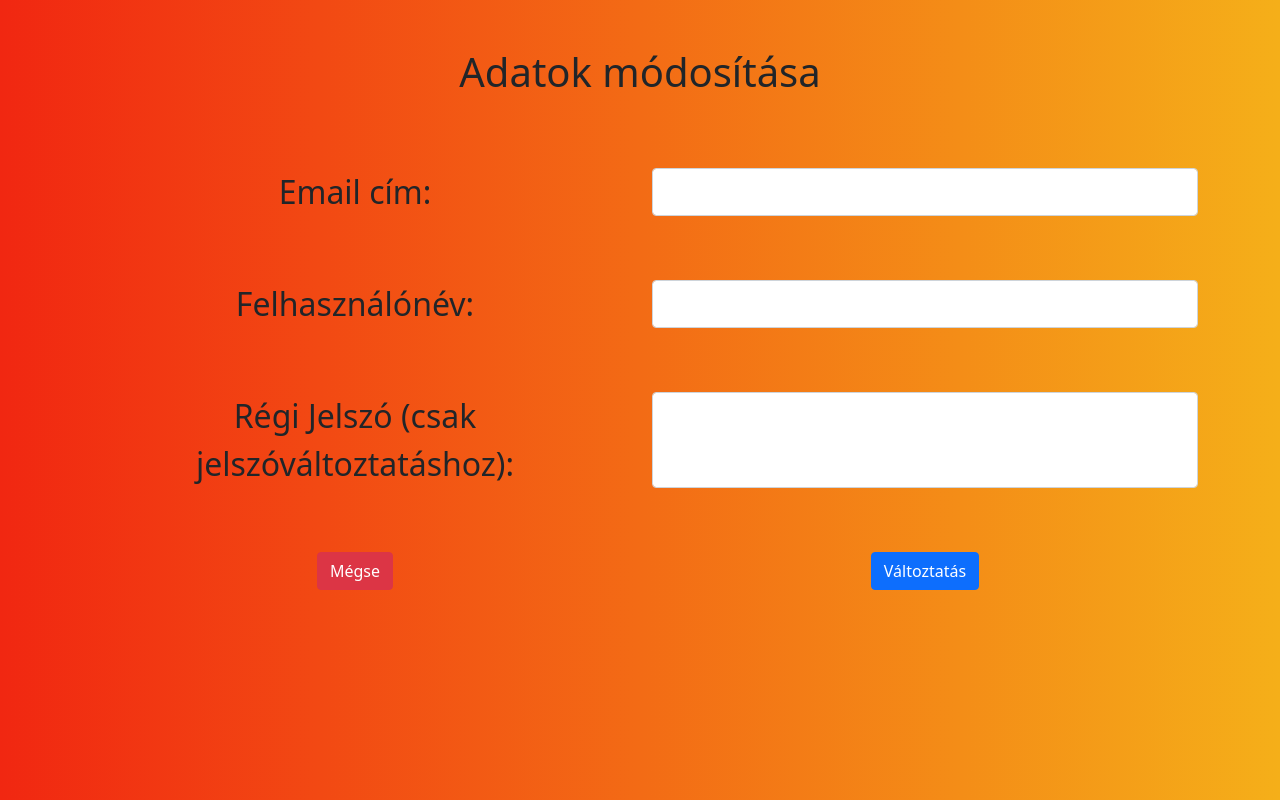
After one commit to milanmarko/chatAppIkt, a Flask app: page /account/editAccount in a window 1280 px wide. The commit adds this page. Run offline with Flask 2, Linux system fonts and the light colour scheme; some libraries are stand-ins or nearby versions.

Commit message:
Online Profilváltoztatás Fixes #27

```diff
--- a/server.py
+++ b/server.py
@@ -144,3 +144,7 @@ def leaveRoom():
 @app.route('/account', methods = ["GET"])
 def accountHtml():
     return render_template("account.html")
+
+@app.route('/account/editAccount', methods = ["GET"])
+def editAccountHtml():
+    return render_template("editAccount.html")
--- a/static/css/account.css
+++ b/static/css/account.css
@@ -10,7 +10,16 @@ body {
 }
 
 #submitButton:hover,
-.accountButton {
+.accountButton:hover {
+	color: white;
 	border: 2px solid #5a1118;
 	background-color: #5a1118;
 }
+
+#label {
+	font-size: 2rem;
+}
+
+.form-control {
+	font-size: 1.3rem;
+}
--- a/static/js/account.js
+++ b/static/js/account.js
@@ -18,3 +18,5 @@ $(document).ready(() => {
 	document.title = `Bejelentkezve mint ${cookieGetter("username")}`;
 	$("#topH").text(`Bejelentkezve mint: ${cookieGetter("username")}`);
 });
+
+const editPassword = () => {};
--- /dev/null
+++ b/static/js/editAccount.js
@@ -0,0 +1,100 @@
+const cookieGetter = (cname) => {
+	let name = cname + "=";
+	let decodedCookie = decodeURIComponent(document.cookie);
+	let ca = decodedCookie.split(";");
+	for (let i = 0; i < ca.length; i++) {
+		let c = ca[i];
+		while (c.charAt(0) == " ") {
+			c = c.substring(1);
+		}
+		if (c.indexOf(name) == 0) {
+			return c.substring(name.length, c.length);
+		}
+	}
+	return "";
+};
+
+$(document).ready(() => {
+	document.title = `Bejelentkezve mint ${cookieGetter("username")}`;
+	const username = cookieGetter("username");
+	const password = cookieGetter("password");
+	var form = new FormData();
+	form.append("username", username);
+	form.append("password", password);
+
+	var settings = {
+		url: `http://${location.host}/account/getAccountInfo`,
+		method: "POST",
+		timeout: 0,
+		processData: false,
+		mimeType: "multipart/form-data",
+		contentType: false,
+		data: form,
+	};
+
+	$.ajax(settings).done(function (response) {
+		resp = JSON.parse(response);
+		$("#usernameInput").val(resp.username);
+		$("#emailInput").val(resp.email);
+	});
+});
+
+const editPassword = () => {
+	if ($("#passwordOldInput").val() === "") {
+		$("#passwordChange").html("");
+	} else {
+		$("#passwordChange").html(
+			`<div class="row mt-5"><div class="d-flex justify-content-center col-12 col-md-6 col-sm-12 mt-3"><span id="label" class="text-center">Új jelszó: </span></div><div class="d-flex justify-content-center col-12 col-md-6 col-sm-12 mt-3"><input class="form-control" type="password" id="passwordNewInput" placeholder="" /></div></div><div class="row mt-5"><div class="d-flex justify-content-center col-12 col-md-6 col-sm-12 mt-3"><span id="label" class="text-center">Új jelszó újra: </span></div><div class="d-flex justify-content-center col-12 col-md-6 col-sm-12 mt-3"><input class="form-control" type="password" id="passwordNewAgainInput" placeholder="" /></div></div>`
+		);
+	}
+};
+
+const editProfile = () => {
+	var isUsernameBeingEdited = false;
+	var isPasswordBeingChanged = false;
+	const oldUsername = cookieGetter("username");
+	const newUsername = $("#usernameInput").val();
+	if (oldUsername !== newUsername) {
+		isUsernameBeingEdited = true;
+		document.cookie = `username=${newUsername}`;
+	}
+	const newEmail = $("#emailInput").val();
+	const oldPassword = cookieGetter("password");
+	var newPassword = "";
+	if ($.md5($("#passwordOldInput").val()) === cookieGetter("password")) {
+		if ($.md5($("#passwordNewInput").val()) === $.md5($("#passwordNewAgainInput").val())) {
+			newPassword = $.md5($("#passwordNewInput").val());
+			document.cookie = `password=${newPassword}`;
+			isPasswordBeingChanged = true;
+		} else {
+			alert("A két új jelszó nem egyezik!");
+		}
+	}
+	var form = new FormData();
+	form.append("newEmail", newEmail);
+	form.append("newUsername", newUsername);
+	form.append("oldUsername", oldUsername);
+	form.append("oldPassword", oldPassword);
+	form.append("newPassword", newPassword);
+	form.append("isUsernameBeingChanged", isUsernameBeingEdited);
+
+	var settings = {
+		url: `http://${location.host}/account/editAccountInfo`,
+		method: "POST",
+		timeout: 0,
+		processData: false,
+		mimeType: "multipart/form-data",
+		contentType: false,
+		data: form,
+	};
+
+	$.ajax(settings).done(function (response) {
+		resp = JSON.parse(response);
+		if (isPasswordBeingChanged && resp.sikeresE) {
+			alert("Amennyiben a beírt jelszó helyes, a változtatások sikeresek.");
+		} else if (resp.sikeresE) {
+			alert("Sikeres változtatás");
+		}
+		location.href = `http://${location.host}/account`;
+	});
+};
--- a/templates/account.html
+++ b/templates/account.html
@@ -10,7 +10,7 @@
 		<title>Bejelentkezve mint:</title>
 	</head>
 	<body>
-		<div class="container">
+		<div class="container" id="container">
 			<div class="row">
 				<div class="col-12 d-flex justify-content-center mt-5">
 					<h1 id="topH">Bejelentkezve mint:</h1>
--- /dev/null
+++ b/templates/editAccount.html
@@ -0,0 +1,61 @@
+<!DOCTYPE html>
+<html lang="en">
+	<head>
+		<meta charset="UTF-8" />
+		<meta http-equiv="X-UA-Compatible" content="IE=edge" />
+		<meta name="viewport" content="width=device-width, initial-scale=1.0" />
+		<link rel="stylesheet" href="{{url_for('static', filename='css/bootstrap.min.css')}}" />
+		<link rel="stylesheet" href="{{url_for('static', filename='css/all.min.css')}}" />
+		<link rel="stylesheet" href="{{url_for('static', filename='css/account.css')}}" />
+		<title>Bejelentkezve mint:</title>
+	</head>
+	<body>
+		<div class="container" id="container">
+			<div class="row mt-5">
+				<h1 class="text-center">Adatok módosítása</h1>
+			</div>
+			<div class="row mt-5">
+				<div class="d-flex justify-content-center col-12 col-md-6 col-sm-12 mt-3">
+					<span id="label" class="text-center">Email cím: </span>
+				</div>
+				<div class="d-flex justify-content-center col-12 col-md-6 col-sm-12 mt-3">
+					<input class="form-control" type="email" id="emailInput" placeholder="" />
+				</div>
+			</div>
+			<div class="row mt-5">
+				<div class="d-flex justify-content-center col-12 col-md-6 col-sm-12 mt-3">
+					<span id="label" class="text-center">Felhasználónév: </span>
+				</div>
+				<div class="d-flex justify-content-center col-12 col-md-6 col-sm-12 mt-3">
+					<input class="form-control" type="text" id="usernameInput" placeholder="" />
+				</div>
+			</div>
+			<div class="row mt-5">
+				<div class="d-flex justify-content-center col-12 col-md-6 col-sm-12 mt-3">
+					<span id="label" class="text-center">Régi Jelszó (csak jelszóváltoztatáshoz): </span>
+				</div>
+				<div class="d-flex justify-content-center col-12 col-md-6 col-sm-12 mt-3">
+					<input class="form-control" type="password" id="passwordOldInput" oninput="editPassword()" placeholder="" />
+				</div>
+			</div>
+			<div id="passwordChange"></div>
+			<div class="row mt-5">
+				<div class="d-flex justify-content-center col-12 col-md-6 col-sm-12 mt-3">
+					<a href="../account"><input type="button" class="btn btn-danger" value="Mégse" /></a>
+				</div>
+				<div class="d-flex justify-content-center col-12 col-md-6 col-sm-12 mt-3">
+					<input onclick="editProfile()" type="button" class="btn btn-primary" value="Változtatás" />
+				</div>
+			</div>
+		</div>
+	</body>
+	<script
+		src="https://cdn.jsdelivr.net/npm/bootstrap@5.1.3/dist/js/bootstrap.bundle.min.js"
+		integrity="sha384-ka7Sk0Gln4gmtz2MlQnikT1wXgYsOg+OMhuP+IlRH9sENBO0LRn5q+8nbTov4+1p"
+		crossorigin="anonymous"
+	></script>
+
+	<script src="https://code.jquery.com/jquery-3.6.3.js" integrity="sha256-nQLuAZGRRcILA+6dMBOvcRh5Pe310sBpanc6+QBmyVM=" crossorigin="anonymous"></script>
+	<script src="{{ url_for('static', filename='js/jquery.md5.js')}}"></script>
+	<script src="{{ url_for('static', filename='js/editAccount.js')}}"></script>
+</html>
```
